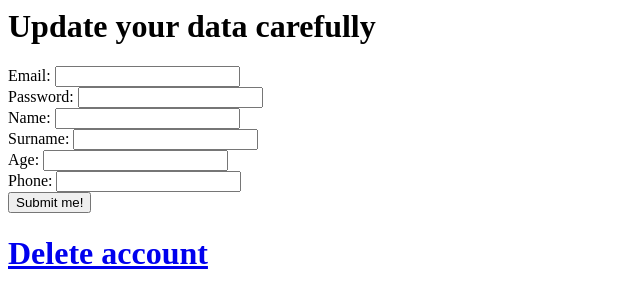
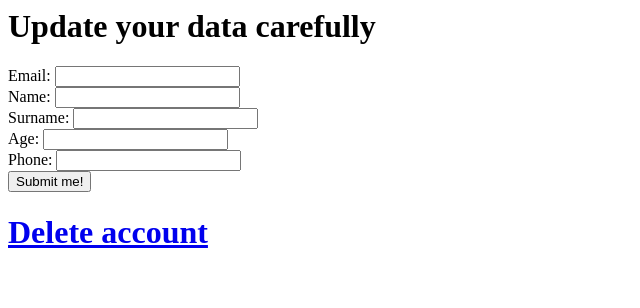
Before and after one commit to Chic0o0/proyectoBasePHP, a PHP site: page /settings in a window 1280 px wide. Shown: the top 308 px of the page, without its empty margins (0-640 px from the left). Run offline with PHP 8.4, Linux system fonts and the light colour scheme.

Commit message:
Settings.php no longer supports password update. Added a function in utils.php

```diff
--- a/app/pages/settings.php
+++ b/app/pages/settings.php
@@ -1,13 +1,11 @@
 <?php
 
 $email_regex="^[a-z0-9._%+-]+@[a-z0-9.-]+\.[a-z]{2,}$";
-$password_regex=".{8,}";
 $phone_regex="[0-9]{9}";
 
 if($_SERVER['REQUEST_METHOD'] == 'POST'){
     if(
         preg_match("/".$email_regex."/", $_POST["upEmail"]) ||
-        preg_match("/".$password_regex."/", $_POST["upPassword"]) ||
         (empty($_POST["upName"])==0 && gettype($_POST["upName"])=="string") ||
         (empty($_POST["upSurname"])==0 && gettype($_POST["upSurname"])=="string") ||
         (empty($_POST["upAge"])==0 && gettype(intval($_POST["upAge"]))=="integer") ||
@@ -31,13 +29,6 @@ if($_SERVER['REQUEST_METHOD'] == 'POST'){
             title="Please enter a valid email address"
             placeholder='<?php if(isset($_SESSION))echo $_SESSION["email"]?>'
             />
-        </label></br>
-
-        <label>Password: <input
-            type="password"
-            name="upPassword"
-            pattern=<?php echo $password_regex?>
-            title="Password must be eight or more characters"/>
         </label></br>
 
         <label>Name: <input
```
Also changed, not shown: logic/pages/updateLogic.php (+8 -3 lines), logic/utils.php (+12 -14 lines), phpsqlite.db.
